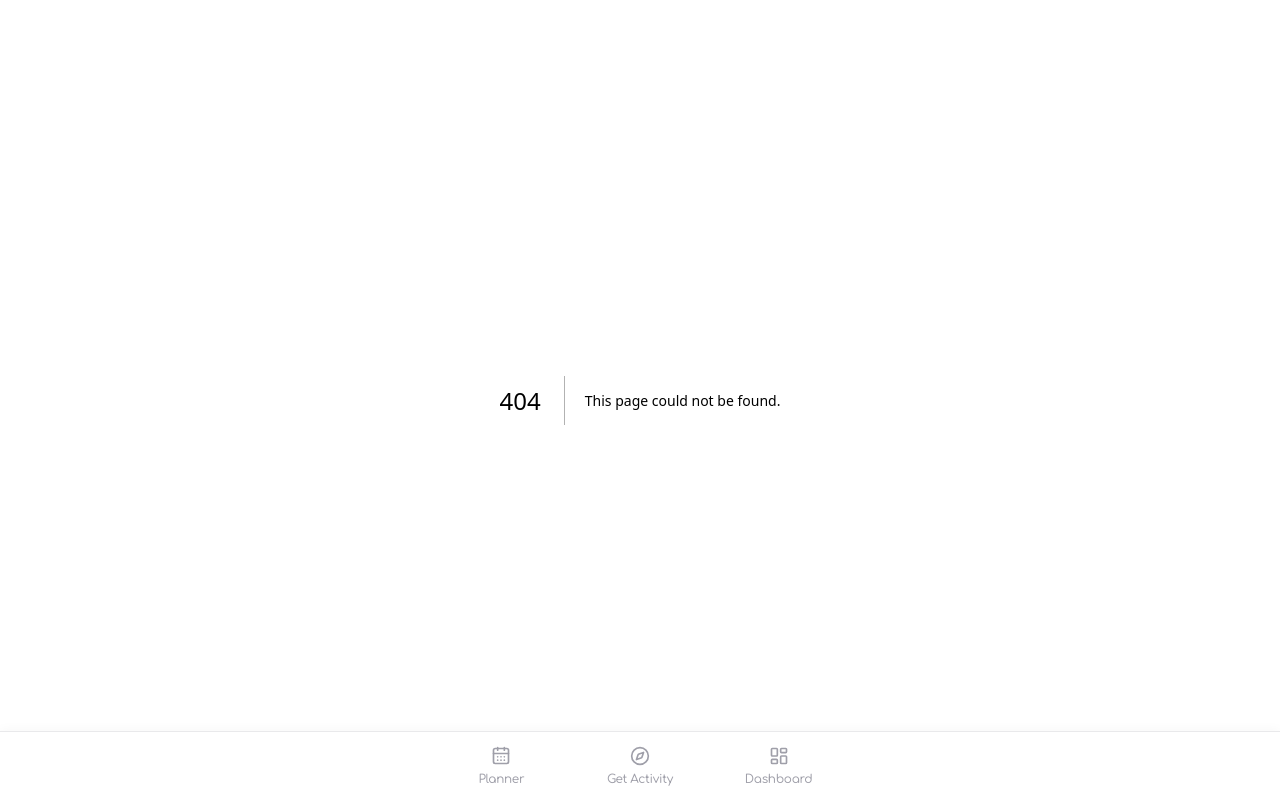
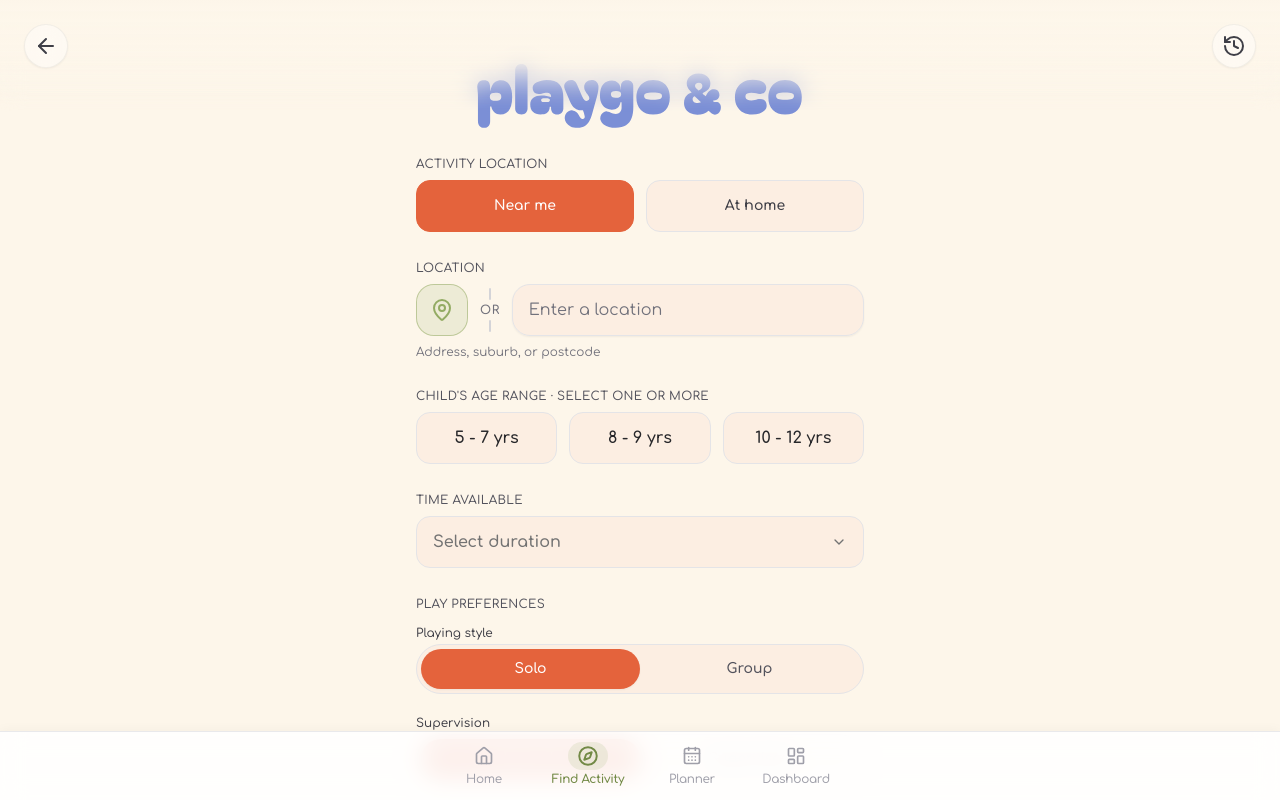
Before and after one commit to canhappyy/your-kids-need-to-touch-grass, a Next.js app in the folder apps/web/: page /search in a window 1280 px wide. Before the commit this address had no page. Shown: the top 800 px of the page. Built offline with nearby package versions, Linux system fonts and the light colour scheme.

Commit message:
feat(navigation): introduce dedicated search route and 4-tab bottom navigation

```diff
--- /dev/null
+++ b/apps/web/src/app/search/page.tsx
@@ -0,0 +1,33 @@
+import type { Metadata } from "next";
+import { Suspense } from "react";
+import { HomeSearchSection } from "@/components/home/home-search-section";
+
+/**
+ * Page metadata for the activity search finder view.
+ */
+export const metadata: Metadata = {
+  title: "PlayGo & Co - Find Activity",
+  description: "Find something fun for your child, fast.",
+};
+
+/**
+ * Dedicated activity search page component rendering the filter form.
+ *
+ * Wraps `HomeSearchSection` in a React `Suspense` boundary to support
+ * streaming URL query parameters (`planDate`, `history=open`, location errors)
+ * without blocking server rendering.
+ *
+ * @returns The rendered activity search page.
+ */
+export default function SearchPage() {
+  return (
+    <main className="relative min-h-svh bg-[#FDF6EA] px-6 pt-16 pb-24 text-zinc-900 sm:px-8">
+      <div className="mx-auto flex min-h-[calc(100svh-10rem)] w-full max-w-md flex-col">
+        {/* Suspense boundary required for client-side search parameter consumption */}
+        <Suspense fallback={<div className="text-zinc-500">Loading...</div>}>
+          <HomeSearchSection />
+        </Suspense>
+      </div>
+    </main>
+  );
+}
--- a/apps/web/src/components/history/history-empty-state.tsx
+++ b/apps/web/src/components/history/history-empty-state.tsx
@@ -17,7 +17,7 @@ export function HistoryEmptyState({ onClose }: HistoryEmptyStateProps = {}) {
         <p>No missions completed yet</p>
         <Link
           className="mt-3 inline-flex min-h-11 items-center underline"
-          href="/"
+          href="/search"
           onClick={onClose}
         >
           Find a mission
--- a/apps/web/src/components/history/history-section.tsx
+++ b/apps/web/src/components/history/history-section.tsx
@@ -129,7 +129,7 @@ export function HistorySection({
                     <p>No to do/doing activities yet.</p>
                     <Link
                       className="mt-2 inline-flex min-h-11 items-center font-medium text-[#93AB63] underline"
-                      href="/"
+                      href="/search"
                       onClick={onClose}
                     >
                       Find an activity to do
@@ -188,7 +188,9 @@ export function HistorySection({
               onConfirmClear={handleClear}
               onOpenChange={setConfirmOpen}
               open={confirmOpen}
-              showTrigger={completedRecords.length > 0 || Boolean(completedError)}
+              showTrigger={
+                completedRecords.length > 0 || Boolean(completedError)
+              }
             />
           </>
         )}
@@ -199,9 +201,7 @@ export function HistorySection({
           if (!open) setNewBadges((current) => current.slice(1));
         }}
       >
-        {newBadges[0] ? (
-          <BadgeDetailDialog badge={newBadges[0]} />
-        ) : null}
+        {newBadges[0] ? <BadgeDetailDialog badge={newBadges[0]} /> : null}
       </Dialog>
     </>
   );
--- a/apps/web/src/components/home/home-search-section.tsx
+++ b/apps/web/src/components/home/home-search-section.tsx
@@ -21,13 +21,20 @@ import {
   type LocationMode,
 } from "./home-search-form";
 
+type HomeSearchSectionProps = {
+  /** Optional back destination. Defaults to "/" to return to the landing page. */
+  backHref?: string;
+};
+
 /**
  * Top-level container component for the home search page.
  *
  * Reads initial URL query parameters to pre-populate form fields, handles GPS coordinates,
  * and navigates to the result page with serialized search parameters upon form submission.
  */
-export function HomeSearchSection() {
+export function HomeSearchSection({
+  backHref = "/",
+}: HomeSearchSectionProps = {}) {
   const router = useRouter();
   const searchParams = useSearchParams();
 
@@ -124,7 +131,7 @@ export function HomeSearchSection() {
 
   return (
     <>
-      <TopNav showHistory />
+      <TopNav backHref={backHref} backAriaLabel="Back to Home" showHistory />
 
       <header className="flex justify-center">
         <h1>
--- a/apps/web/src/components/layout/bottom-nav.tsx
+++ b/apps/web/src/components/layout/bottom-nav.tsx
@@ -2,7 +2,7 @@
 
 import Link from "next/link";
 import { usePathname } from "next/navigation";
-import { CalendarDays, Compass, LayoutDashboard } from "lucide-react";
+import { CalendarDays, Compass, Home, LayoutDashboard } from "lucide-react";
 import { cn } from "@/lib/utils";
 
 type NavItem = {
@@ -18,16 +18,23 @@ type NavItem = {
 
 const navItems: NavItem[] = [
   {
+    label: "Home",
+    href: "/",
+    icon: Home,
+    isActive: (pathname) => pathname === "/",
+  },
+  {
+    label: "Find Activity",
+    href: "/search",
+    icon: Compass,
+    isActive: (pathname) =>
+      pathname === "/search" || pathname.startsWith("/result"),
+  },
+  {
     label: "Planner",
     href: "/planner",
     icon: CalendarDays,
     isActive: (pathname) => pathname.startsWith("/planner"),
-  },
-  {
-    label: "Get Activity",
-    href: "/",
-    icon: Compass,
-    isActive: (pathname) => pathname === "/" || pathname.startsWith("/result"),
   },
   {
     label: "Dashboard",
@@ -38,7 +45,7 @@ const navItems: NavItem[] = [
 ];
 
 /**
- * Bottom navigation bar providing primary tab switching across Planner, Get Activity, and Dashboard.
+ * Bottom navigation bar providing primary tab switching across Home, Find Activity, Planner, and Dashboard.
  *
  * Fixed at the bottom of the viewport with mobile safe area support and active tab highlighting.
  */
@@ -50,7 +57,7 @@ export function BottomNav() {
       aria-label="Bottom Navigation"
       className="fixed bottom-0 inset-x-0 z-30 border-t border-zinc-200/80 bg-white/90 pb-[max(0.25rem,env(safe-area-inset-bottom))] shadow-[0_-2px_10px_rgba(0,0,0,0.03)] backdrop-blur-md"
     >
-      <div className="mx-auto flex h-16 w-full max-w-md items-center justify-around px-4">
+      <div className="mx-auto flex h-16 w-full max-w-md items-center justify-around px-2 sm:px-4">
         {navItems.map((item) => {
           const Icon = item.icon;
           const active = item.isActive(pathname);
@@ -70,7 +77,7 @@ export function BottomNav() {
             >
               <div
                 className={cn(
-                  "flex items-center justify-center rounded-full px-3 py-1 transition-all duration-200",
+                  "flex items-center justify-center rounded-full px-2.5 py-1 transition-all duration-200",
                   active
                     ? "bg-[#93AB63]/15 text-[#728A46]"
                     : "text-zinc-400 group-hover:bg-black/5 group-hover:text-zinc-600",
@@ -84,7 +91,7 @@ export function BottomNav() {
                   )}
                 />
               </div>
-              <span className="text-[11px] leading-tight tracking-tight sm:text-xs">
+              <span className="text-[10px] sm:text-xs leading-tight tracking-tight">
                 {item.label}
               </span>
             </Link>
--- a/apps/web/src/components/planner/planner-section.tsx
+++ b/apps/web/src/components/planner/planner-section.tsx
@@ -108,7 +108,6 @@ export function PlannerSection() {
     <div className="mx-auto w-full max-w-5xl space-y-5">
       <ScreenHeader title="Activity planner" />
 
-
       {loading ? (
         <div aria-label="Loading activity planner" className="space-y-4">
           <Skeleton className="h-10 w-full rounded-xl" />
@@ -193,7 +192,7 @@ export function PlannerSection() {
                   today={today}
                   onSelectDate={selectDate}
                   onAddActivity={(date) =>
-                    router.push(`/?planDate=${localDateKey(date)}`)
+                    router.push(`/search?planDate=${localDateKey(date)}`)
                   }
                   onRemoveActivity={remove}
                 />
@@ -207,7 +206,7 @@ export function PlannerSection() {
               selectedDate={selectedDate}
               today={today}
               onAdd={() =>
-                router.push(`/?planDate=${localDateKey(selectedDate)}`)
+                router.push(`/search?planDate=${localDateKey(selectedDate)}`)
               }
               onRemove={remove}
             />
--- a/apps/web/src/hooks/use-result-section.ts
+++ b/apps/web/src/hooks/use-result-section.ts
@@ -169,7 +169,7 @@ export function useResultSection() {
       const params = buildSearchQuery();
       const safeCode = mapLocationErrorCode(code);
       params.set("locationError", safeCode);
-      router.replace(`/?${params.toString()}`);
+      router.replace(`/search?${params.toString()}`);
     },
     [buildSearchQuery, router],
   );
@@ -246,7 +246,7 @@ export function useResultSection() {
 
   useEffect(() => {
     if (locationMode === "nearby" && !location) {
-      router.replace("/");
+      router.replace("/search");
       return;
     }
 
@@ -378,11 +378,11 @@ export function useResultSection() {
   ]);
 
   const handleBackToSearch = useCallback(() => {
-    router.push("/");
+    router.push("/search");
   }, [router]);
 
   const handleAdjustFilters = useCallback(() => {
-    router.push(`/?${buildSearchQuery()}`);
+    router.push(`/search?${buildSearchQuery()}`);
   }, [buildSearchQuery, router]);
 
   return {
```
Also changed, not shown: 1 other file (tests, documents, lock files or other folders).
